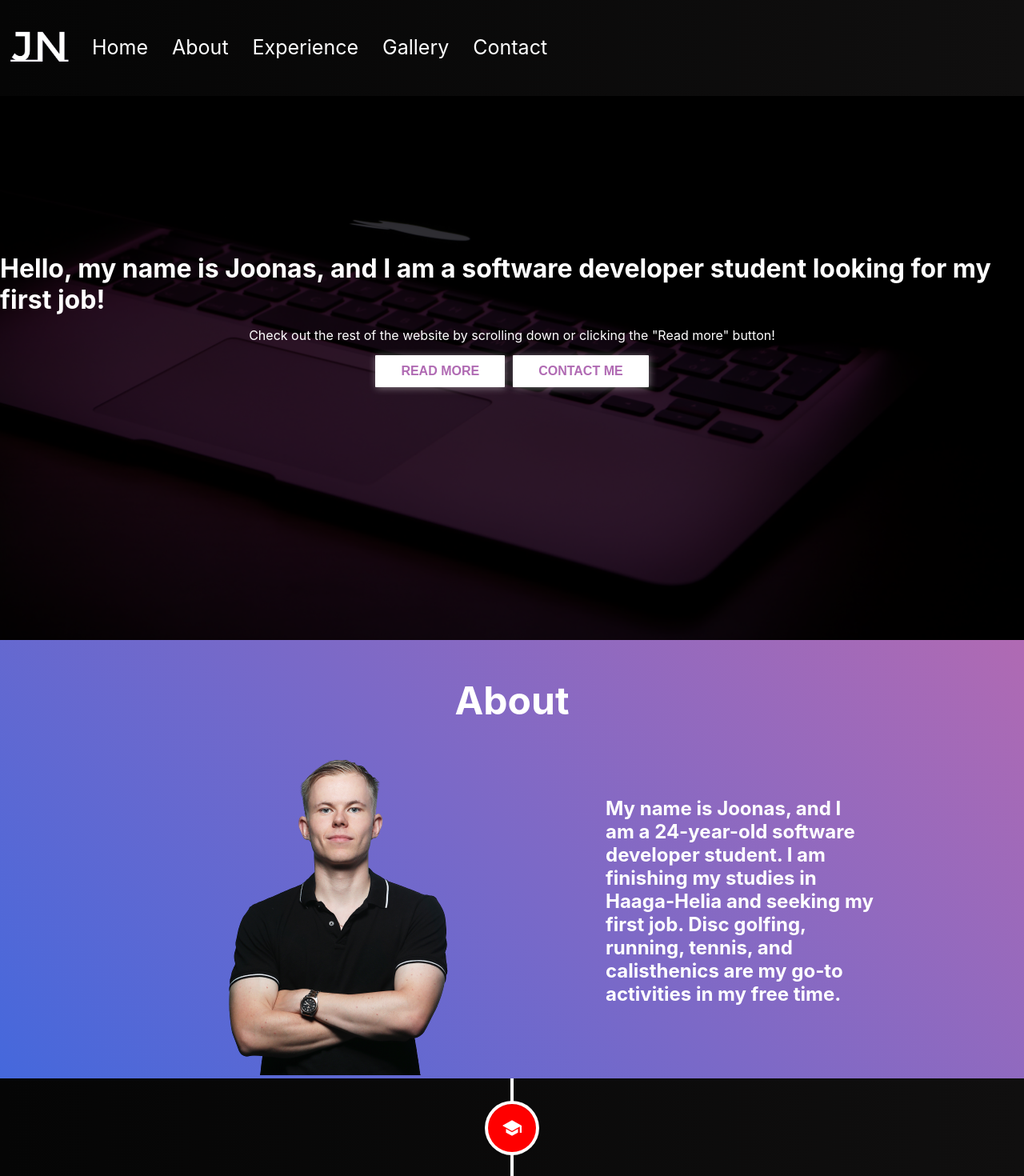
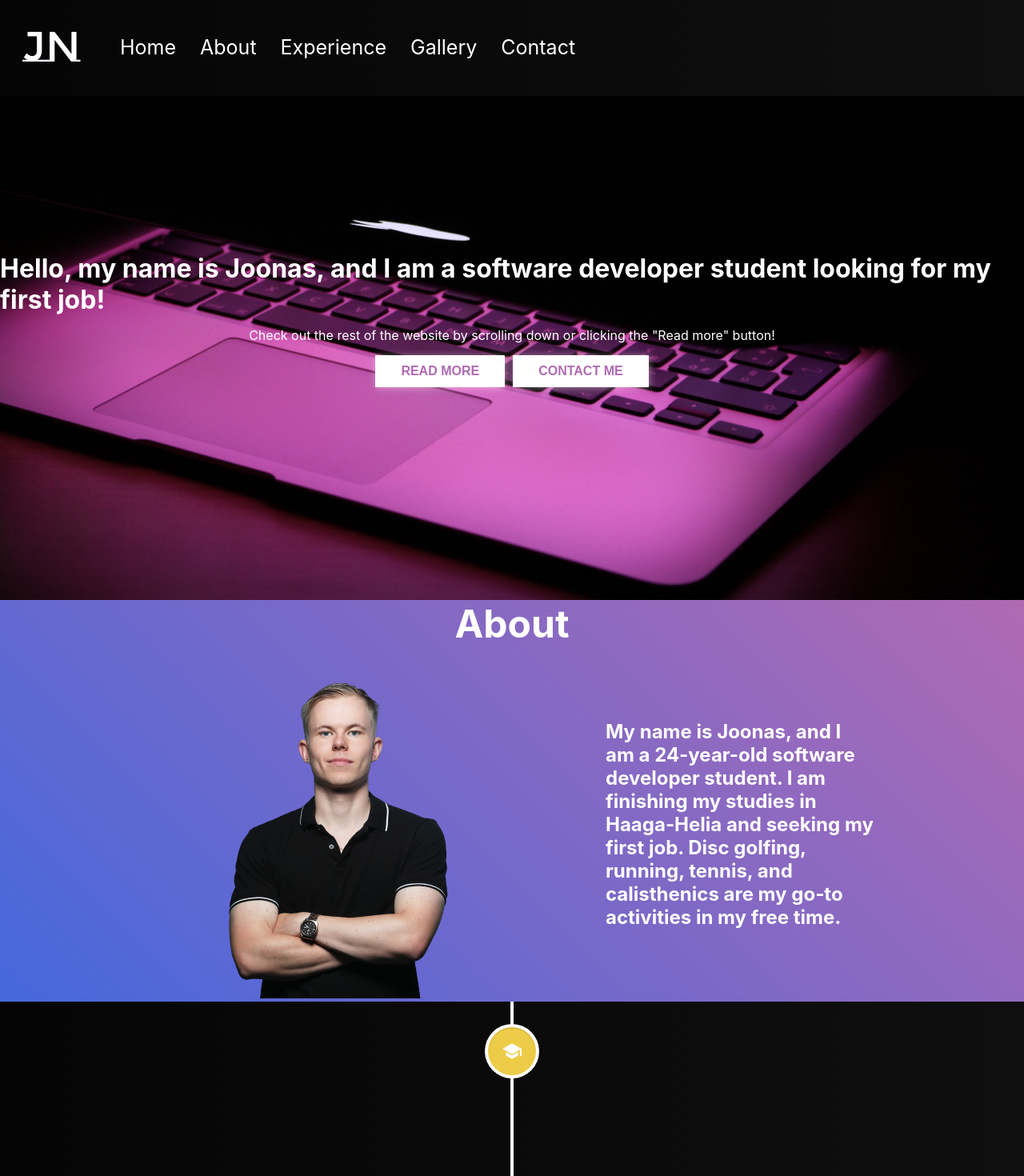
Before and after one commit to Nekmayne/personal-website, a React (Create React App) app: page / in a window 1280 px wide. Shown: the top 1470 px of the page at 80% size. Built offline with nearby package versions, Linux system fonts and the light colour scheme.

Commit message:
fixed styles

```diff
--- a/src/components/About.css
+++ b/src/components/About.css
@@ -1,7 +1,7 @@
 .about {
     background-image: linear-gradient(45deg, #4568dc, #b06ab3);
     margin: auto;
-    padding: 6rem 1rem 0 1rem;
+
     width: 100%;
 }
 
--- a/src/components/Contact.css
+++ b/src/components/Contact.css
@@ -9,7 +9,7 @@
 
 .contact-container {
     width: 100%;
-    height: 450px;
+    height: 550px;
     display: flex;
     align-items: center;
     justify-content: center;
--- a/src/components/Experience.js
+++ b/src/components/Experience.js
@@ -19,7 +19,7 @@ const Experience = () => {
           }}
           className="vertical-timeline-element--education"
           date="January 2020 - July 2023 (expected)"
-          iconStyle={{ background: "red", color: "#fff" }}
+          iconStyle={{ background: "#eccb46", color: "#fff" }}
           icon={<IoSchoolSharp />}
         >
           <h3 className="vertical-timeline-element-title">
--- a/src/components/Main.css
+++ b/src/components/Main.css
@@ -1,5 +1,5 @@
 .main-container {
-    background-color: rgba(0,0,0,.8);
+
     height: 100vh;
     width: 100%;
     display: flex;
@@ -19,7 +19,7 @@
 }
 
 .main-container .main-text {
-    height: 100%;
+
     display: flex;
     flex-direction: column;
     justify-content: center;
--- a/src/components/Navbar.css
+++ b/src/components/Navbar.css
@@ -8,12 +8,12 @@
   z-index: 9999;
 }
 
-
-
 .navbar-container img {
   width: 100px;
   fill: white;
   cursor: pointer;
+  margin-left: 15px;
+  margin-right: 20px;
 }
 
 .navbar-container {
--- a/src/components/Navbar.js
+++ b/src/components/Navbar.js
@@ -61,7 +61,7 @@ const NavBar = () => {
               to="about"
               spy={true}
               smooth={true}
-              offset={-100}
+              offset={-120}
               duration={1000}
               className="nav-links"
               onClick={closeMobileMenu}
```
